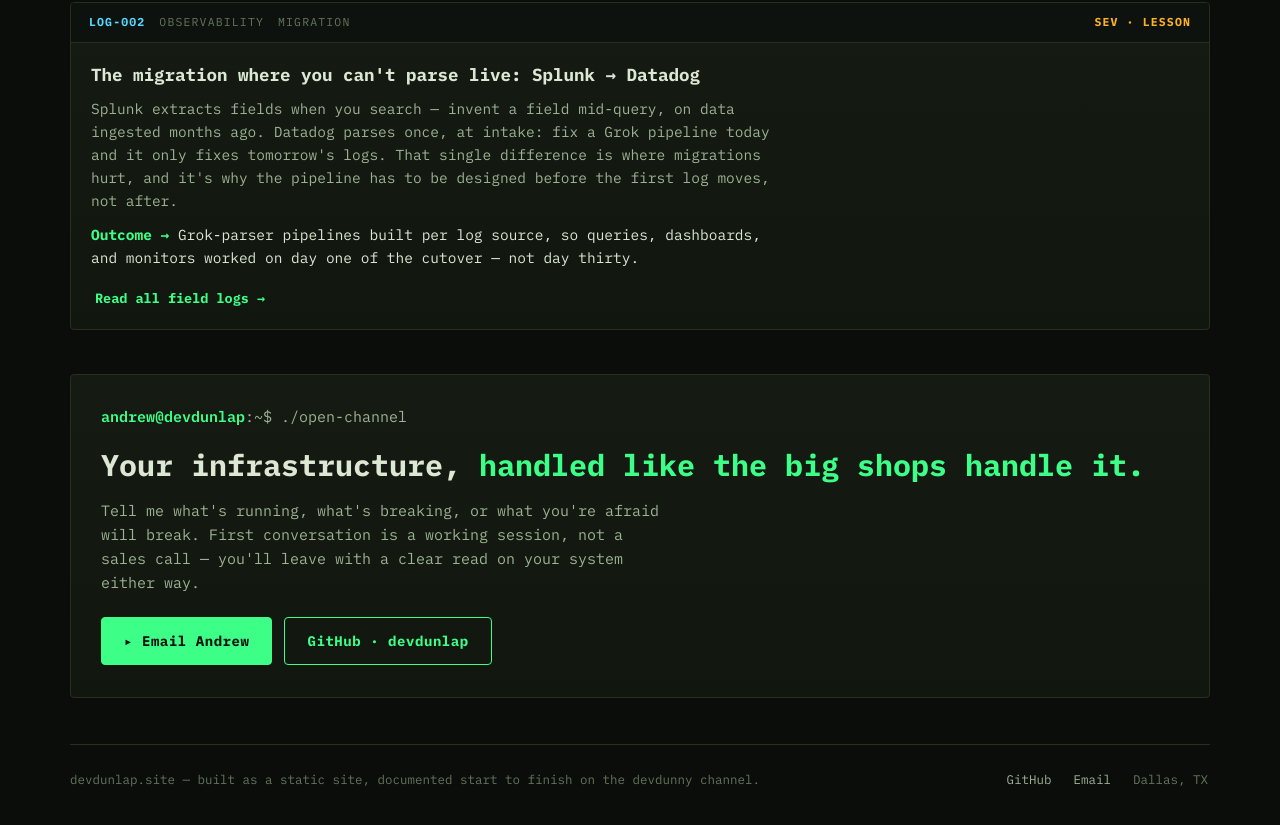
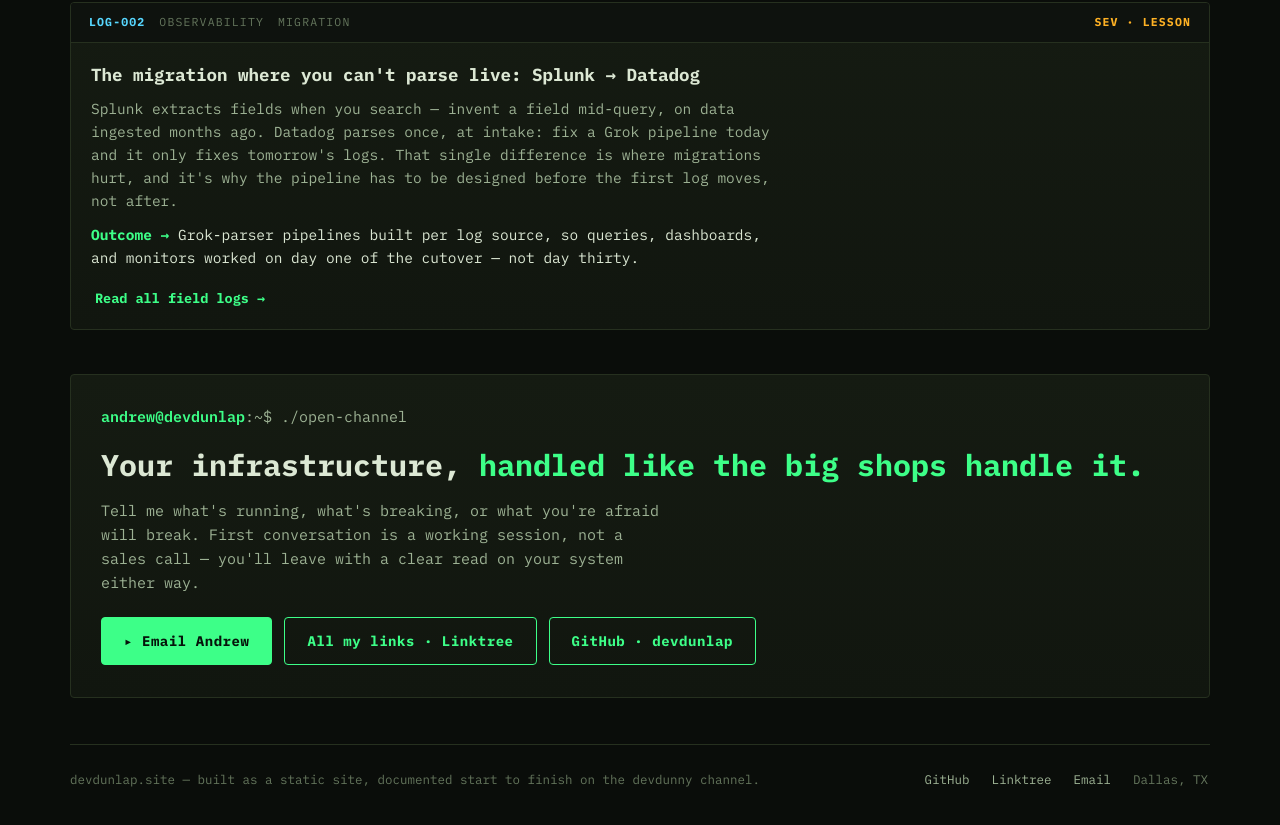
Before and after one commit to devdunlap/devdunlap-site, a plain HTML site: page index.html in a window 1280 px wide. Shown: the part 1690-2515 px from the top of the page. Drawn offline with Linux system fonts and the light colour scheme.

Commit message:
Add Linktree link to contact panel and footer

```diff
--- a/index.html
+++ b/index.html
@@ -679,6 +679,7 @@ $ logparser app.log --format logback
         <p>Tell me what's running, what's breaking, or what you're afraid will break. First conversation is a working session, not a sales call — you'll leave with a clear read on your system either way.</p>
         <div class="cta-row">
           <a class="btn btn-solid" href="mailto:dev.dunlap.andrew@gmail.com?subject=Project%20inquiry%20—%20devdunlap.site">▸ Email Andrew</a>
+          <a class="btn btn-ghost" href="https://linktr.ee/devdunlap" target="_blank" rel="noopener">All my links · Linktree</a>
           <a class="btn btn-ghost" href="https://github.com/devdunlap" target="_blank" rel="noopener">GitHub · devdunlap</a>
         </div>
       </div>
@@ -687,6 +688,7 @@ $ logparser app.log --format logback
         <span>devdunlap.site — built as a static site, documented start to finish on the devdunny channel.</span>
         <span class="right">
           <a href="https://github.com/devdunlap" target="_blank" rel="noopener">GitHub</a>
+          <a href="https://linktr.ee/devdunlap" target="_blank" rel="noopener">Linktree</a>
           <a href="mailto:dev.dunlap.andrew@gmail.com">Email</a>
           <span style="padding:6px 2px;">Dallas, TX</span>
         </span>
```
